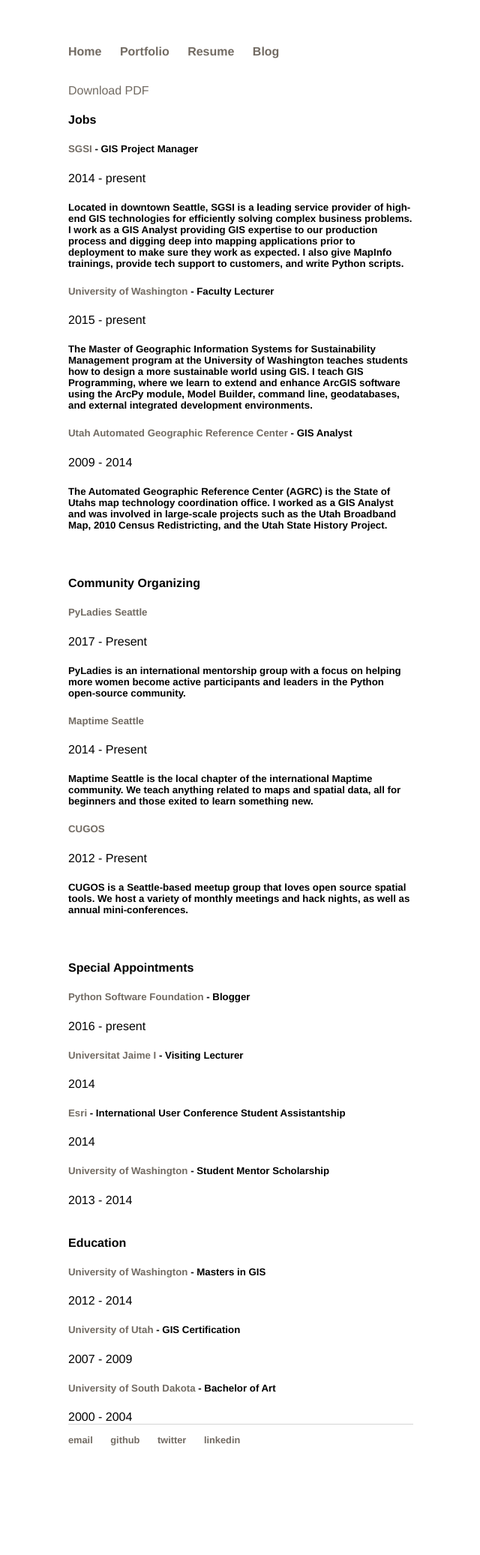
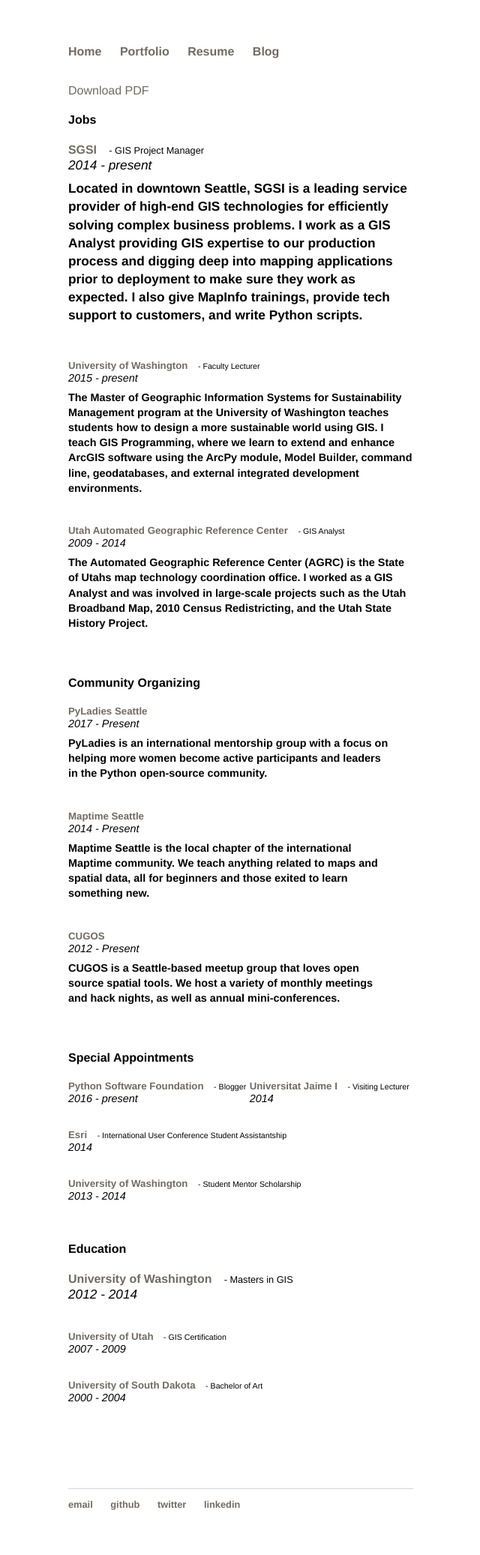
Before and after one commit to christyheaton/christyheaton.github.io, a Jekyll site: the page built from resume/index.html, in a window 1280 px wide. Shown: the whole page at 75% size, without its empty margins (319-959 px from the left). Built offline with Jekyll 4.4.1, drawn with Linux system fonts in a browser that asks for light colours; before the commit the page ends 1988 px from its top, so only the background shows below that.

Commit message:
added resume css

```diff
--- a/css/main.css
+++ b/css/main.css
@@ -48,3 +48,77 @@
     list-style: none;
     font-family:'Helvetica', 'Arial', 'Sans-Serif';
 }
+
+/*
+** RESUME
+*/
+.resume {
+  max-width: $read-width;
+  margin-bottom: 5em;
+}
+.resume_item {
+  margin-bottom: 2em;
+  display: inline-block;
+  vertical-align: top;
+  position: relative;
+  &.resume_item_half {
+    @media (min-width: $max-width) {
+      width: 49%;
+    }
+    &:nth-child(1n) {
+      padding-right: 2em;
+    }
+  }
+  &.resume_item_large {
+    font-size: 1.2em;
+  }
+  .resume_logo {
+    position: absolute;
+    left: -70px;
+    top: 0;
+    width: 55px;
+    img {
+      width: 100%;
+    }
+  }
+}
+.resume_header {
+  margin: 0;
+}
+.resume_title {
+  font-size: 0.8em;
+  font-weight: 100;
+  color: $grey;
+  margin-left: 1em;
+}
+.resume_timeline {
+  font-weight: 100;
+  font-size: 0.9em;
+  font-style: italic;
+  margin: 0;
+}
+.resume_description {
+  font-size: 0.9em;
+  margin: 0.5em 0;
+  line-height: 1.4em;
+}
+
+.resume_list {
+  li {
+    position: relative;
+    a {
+      font-size: 0.9em;
+      display: block;
+      color: $dark-grey;
+      span {
+        color: $grey;
+        margin-right: 1em;
+        @include mono($grey);
+        padding: 10px 0;
+      }
+      &:hover {
+        background: #f6f6f6;
+      }
+    }
+  }
+}
```
